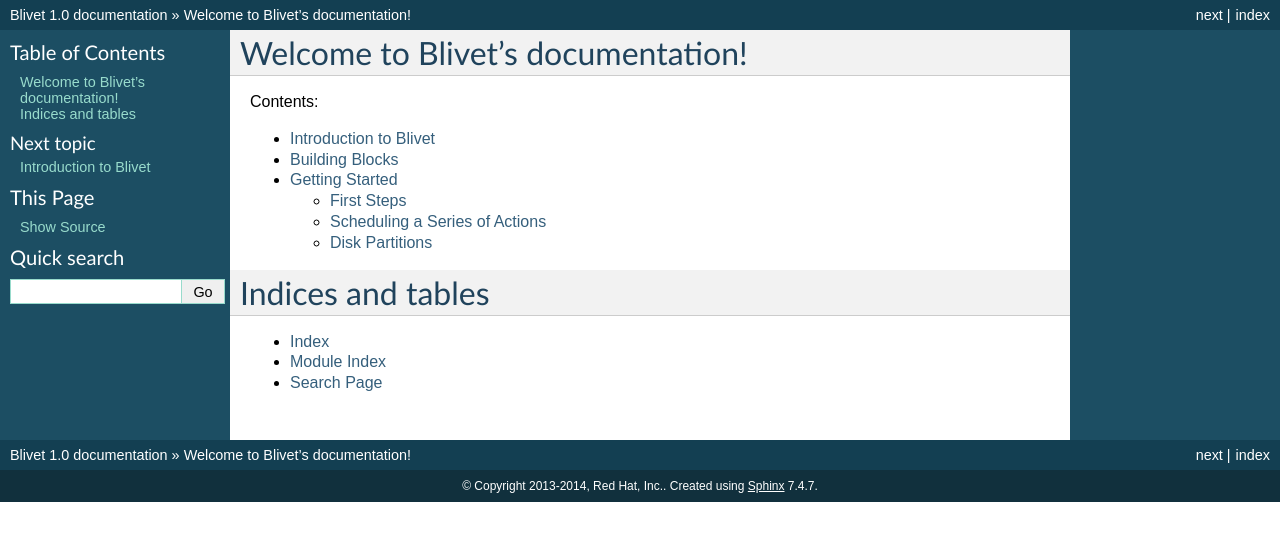
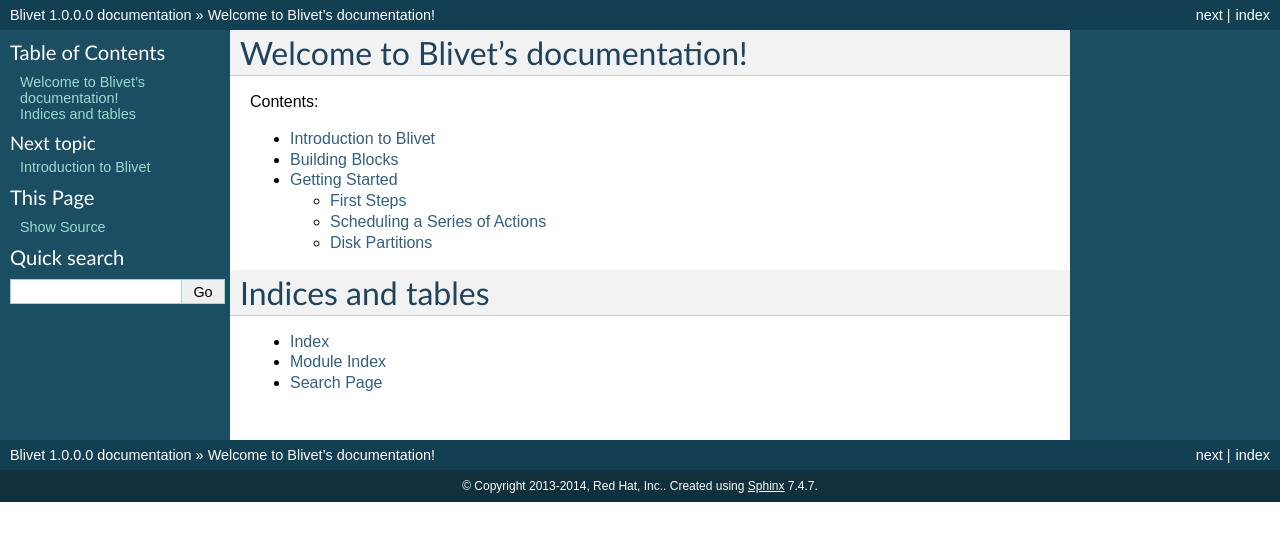
Before and after one commit to storaged-project/blivet, a Sphinx documentation site: the page built from doc/index.rst, in a window 1280 px wide. Shown: the top 541 px of the page. Built offline with Sphinx 7.4.7, drawn with Linux system fonts in a browser that asks for light colours; pages that are not in the unit, such as notebooks, are missing from menus.

Commit message:
Change version for branching.
Signed-off-by: mulhern <amulhern@redhat.com>

```diff
--- a/blivet/__init__.py
+++ b/blivet/__init__.py
@@ -19,7 +19,7 @@
 # Red Hat Author(s): Dave Lehman <dlehman@redhat.com>
 #
 
-__version__ = '1.0'
+__version__ = '1.0.0.0'
 
 ##
 ## Default stub values for installer-specific stuff that gets set up in
--- a/doc/conf.py
+++ b/doc/conf.py
@@ -48,9 +48,9 @@
 # built documents.
 #
 # The short X.Y version.
-version = '1.0'
+version = '1.0.0.0'
 # The full version, including alpha/beta/rc tags.
-release = '1.0'
+release = '1.0.0.0'
 
 # The language for content autogenerated by Sphinx. Refer to documentation
 # for a list of supported languages.
--- a/setup.py
+++ b/setup.py
@@ -31,7 +31,7 @@
     api_doc_files = rst_files + ["doc/conf.py"]
     data_files.append(("docs/blivet", api_doc_files))
 
-setup(name='blivet', version='1.0',
+setup(name='blivet', version='1.0.0.0',
       description='Python module for system storage configuration',
       author='David Lehman', author_email='dlehman@redhat.com',
       url='http://fedoraproject.org/wiki/blivet',
```
Also changed, not shown: 1 other file.
